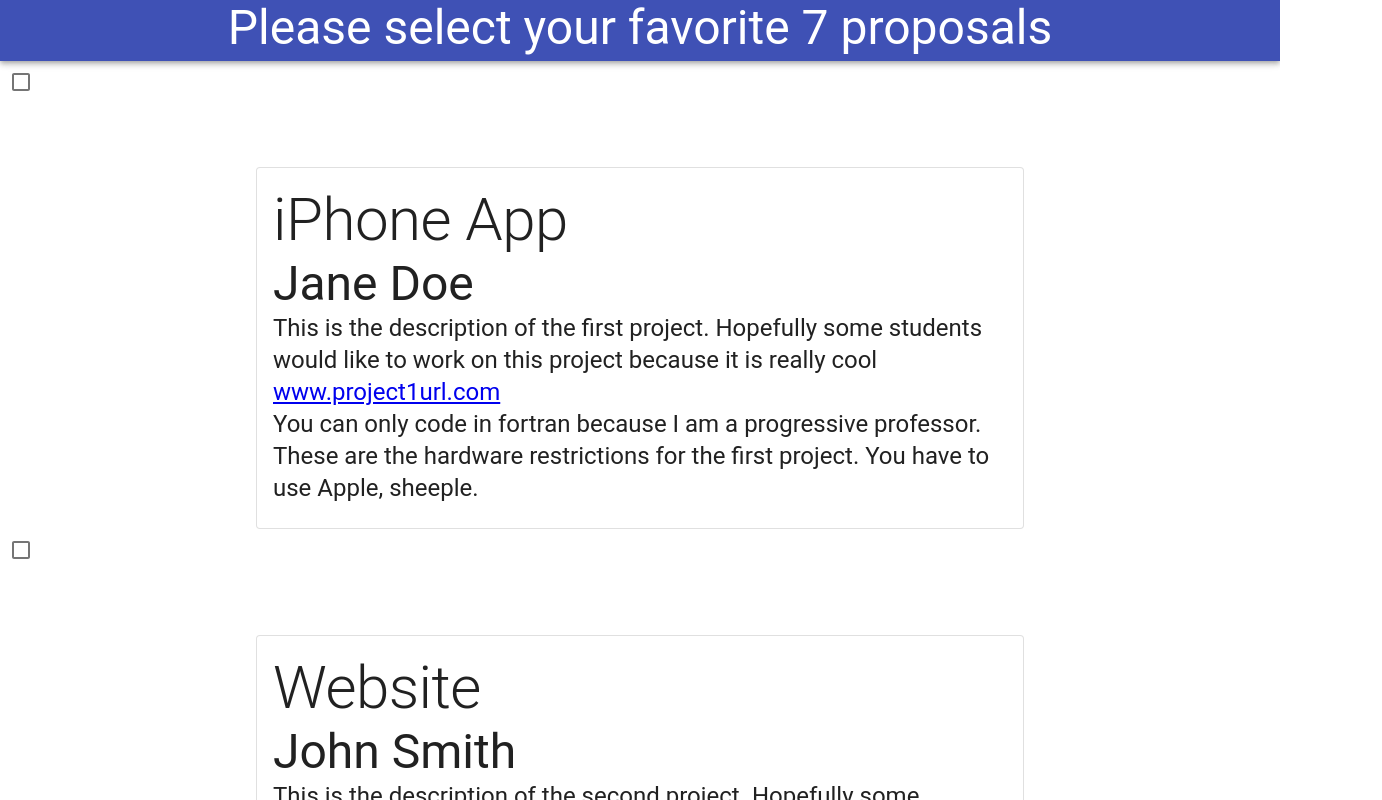
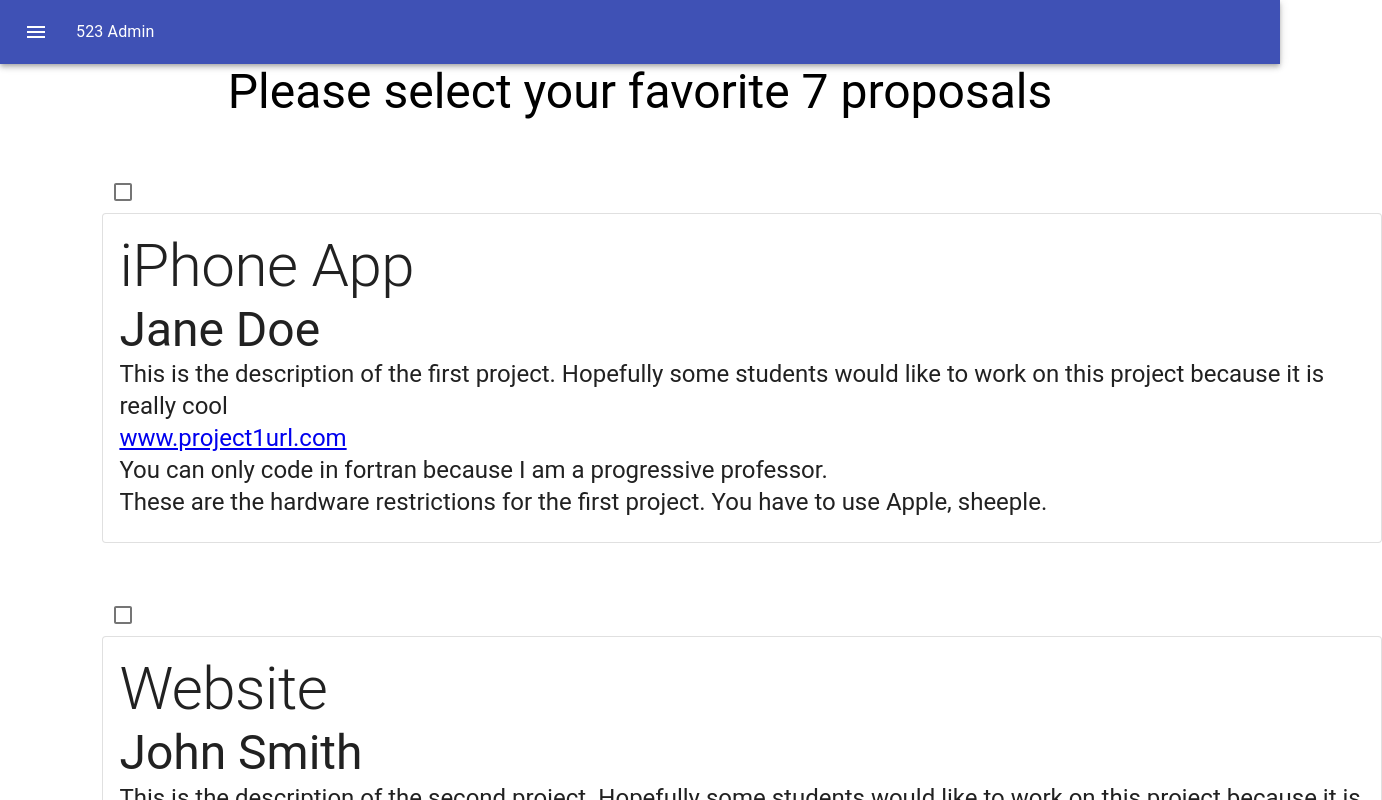
Before and after one commit to Patrick-Carawan/Comp523AdminTools, a React (Create React App) app: page /studentProps in a window 1280 px wide. Shown: the top 800 px of the page, 1382 px wide, since content can reach past the window. Built offline with nearby package versions, Linux system fonts and the light colour scheme.

Commit message:
updated styling

```diff
--- a/src/Components/ProposalsStudentView.jsx
+++ b/src/Components/ProposalsStudentView.jsx
@@ -7,6 +7,7 @@ import Button from "@material-ui/core/Button";
 import Box from "@material-ui/core/Box";
 import AppBar from "@material-ui/core/AppBar";
 import {Checkbox} from "@material-ui/core";
+import TopNav from "./TopNav";
 
 const proposals = [{
     title: 'iPhone App',
@@ -37,24 +38,26 @@ const proposals = [{
 function ProposalsStudentView(props) {
     return (
         <div>
-            <AppBar position="static">
-                <Box textAlign="center" style={{'marginBottom': '5px'}}>
+            <TopNav/>
+            <Box textAlign="center">
                 <Typography variant="h3">
                     Please select your favorite 7 proposals
                 </Typography>
             </Box>
-            </AppBar>
             {
                 proposals.map((prop, i) =>
-                    <div key={i} style={{'display':'inline', 'align-item':'middle'}}>
+                    <Grid style={{'marginLeft':'8%', 'marginTop':'4%'}} container direction="row" justify="flex-start" alignItems="center" key={i}>
+                        <Grid item>
                             <Checkbox/>
-                        <Card className="MiddleText" variant="outlined">
+                        </Grid>
+                        <Grid item>
+                            <Card variant="outlined">
                                 <CardContent>
                                     <Grid container spacing={3}>
-                                    <Grid item xs={12}>
-
+                                        <Grid item >
                                             <Typography variant="h2">{prop.title}</Typography>
-                                        <Typography variant="h3">{`${prop.firstName}  ${prop.lastName}`}</Typography>
+                                            <Typography
+                                                variant="h3">{`${prop.firstName}  ${prop.lastName}`}</Typography>
                                             <Typography variant="h5">{prop.description}</Typography>
                                             <Typography variant="h5">
                                                 <a href={prop.url}>{prop.url}
@@ -66,7 +69,8 @@ function ProposalsStudentView(props) {
                                     </Grid>
                                 </CardContent>
                             </Card>
-                    </div>)
+                        </Grid>
+                    </Grid>)
             }
         </div>
     );
```
Lines whose indentation alone changed are shown as unchanged.
